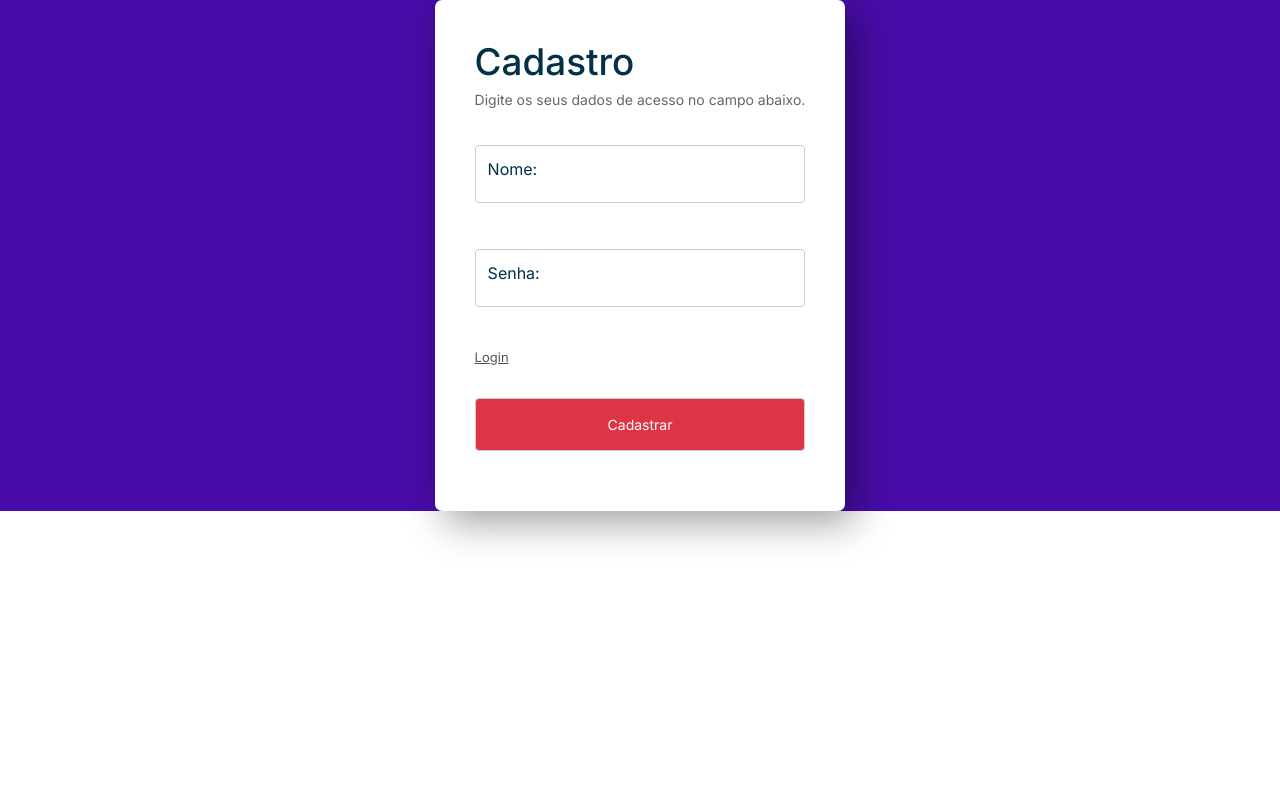
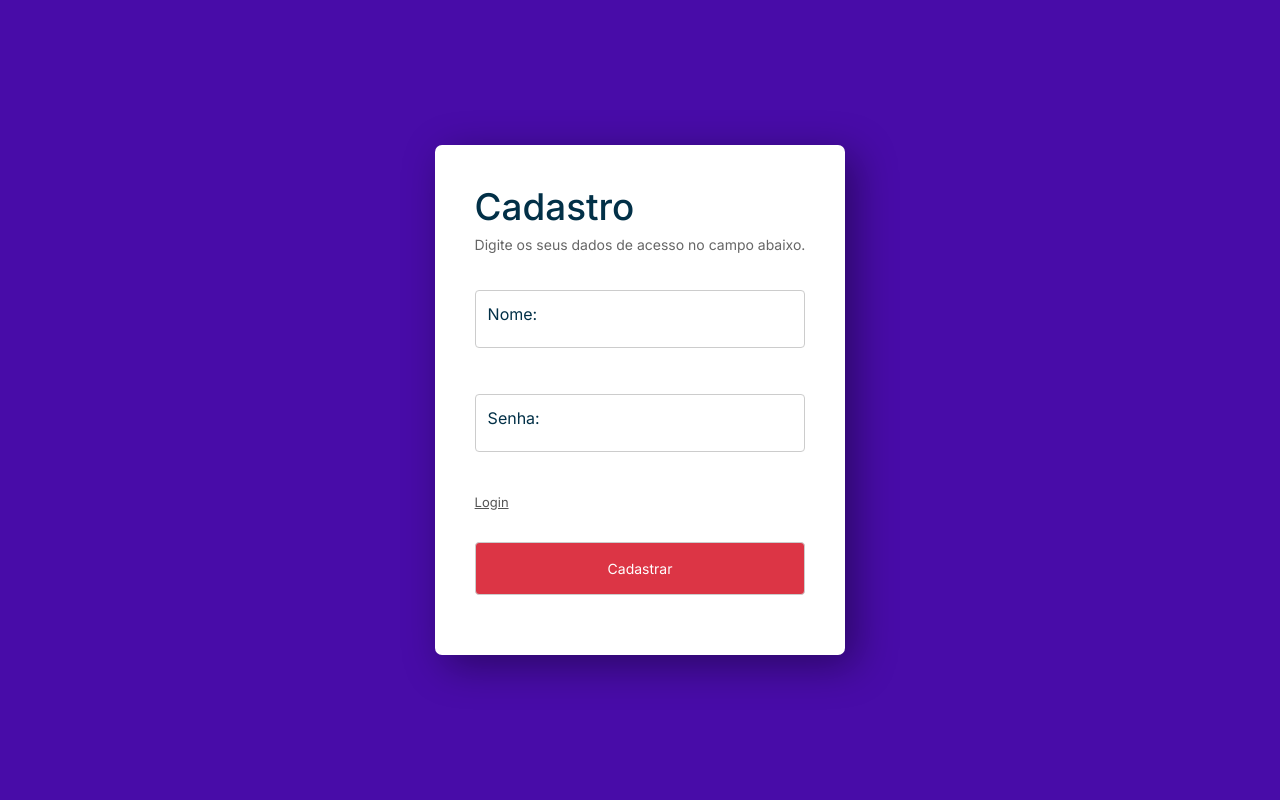
Before and after one commit to RaelMorais/plg_log, a PHP site: page /src/cadastro.html in a window 1280 px wide. Run offline with PHP 8.4, Linux system fonts and the light colour scheme.

Commit message:
Mudanças a serem submetidas: 	modified:   assets/style/tl_cad.css

```diff
--- a/assets/style/tl_cad.css
+++ b/assets/style/tl_cad.css
@@ -14,7 +14,7 @@ body {
     align-content:center;
     justify-content:center;
     width: 100%;
-    height: 100%;
+    height: 100vh;
     background-color: #480ca8;
 }
 
@@ -25,7 +25,7 @@ body {
     border-radius: 7px;
     padding: 40px;
     box-shadow: 10px 10px 40px rgba(0, 0, 0, 0.4);
-    gap: 5px
+    gap: 5px;
 }
 
 .areaCadastro img {
```
